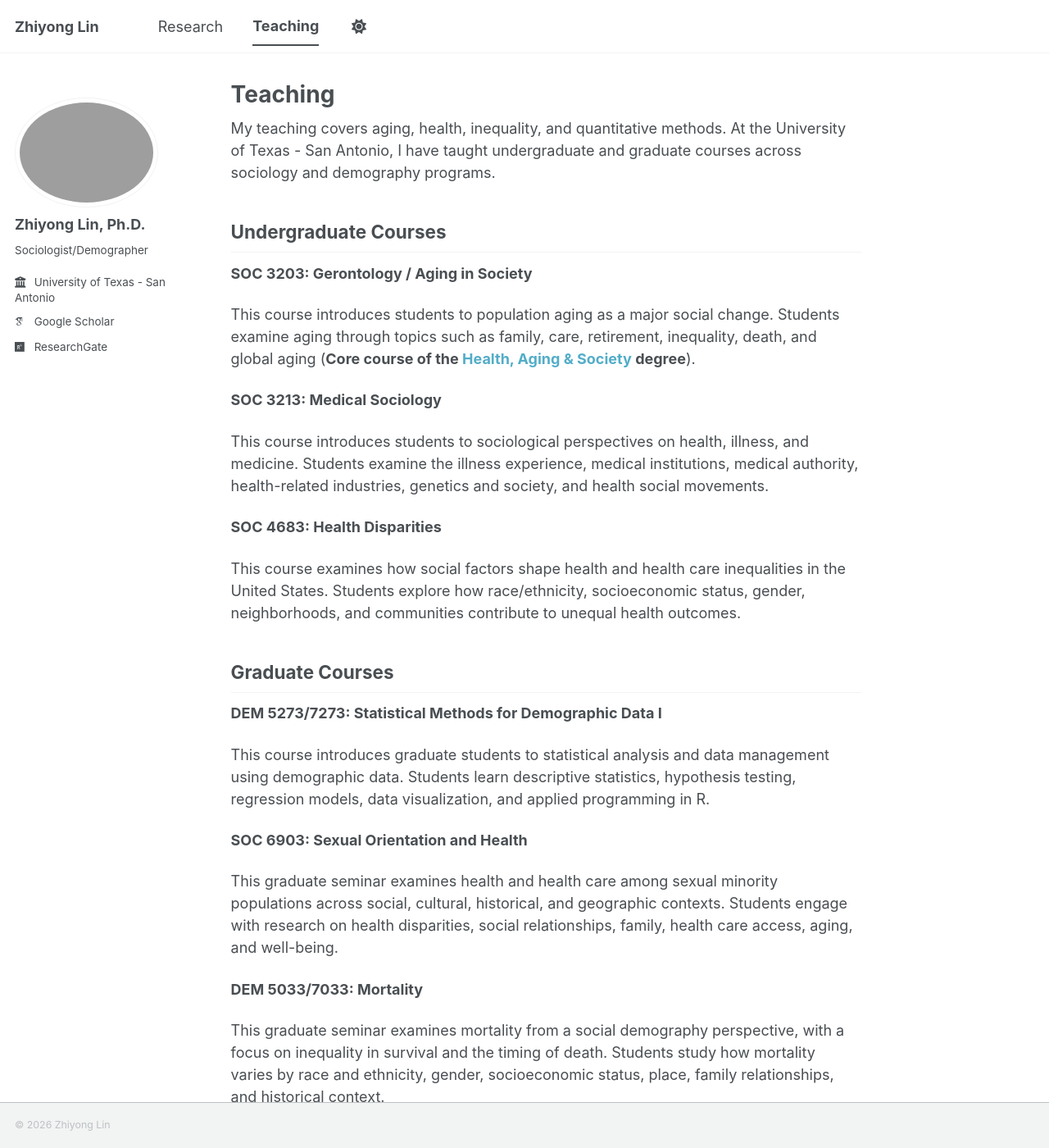
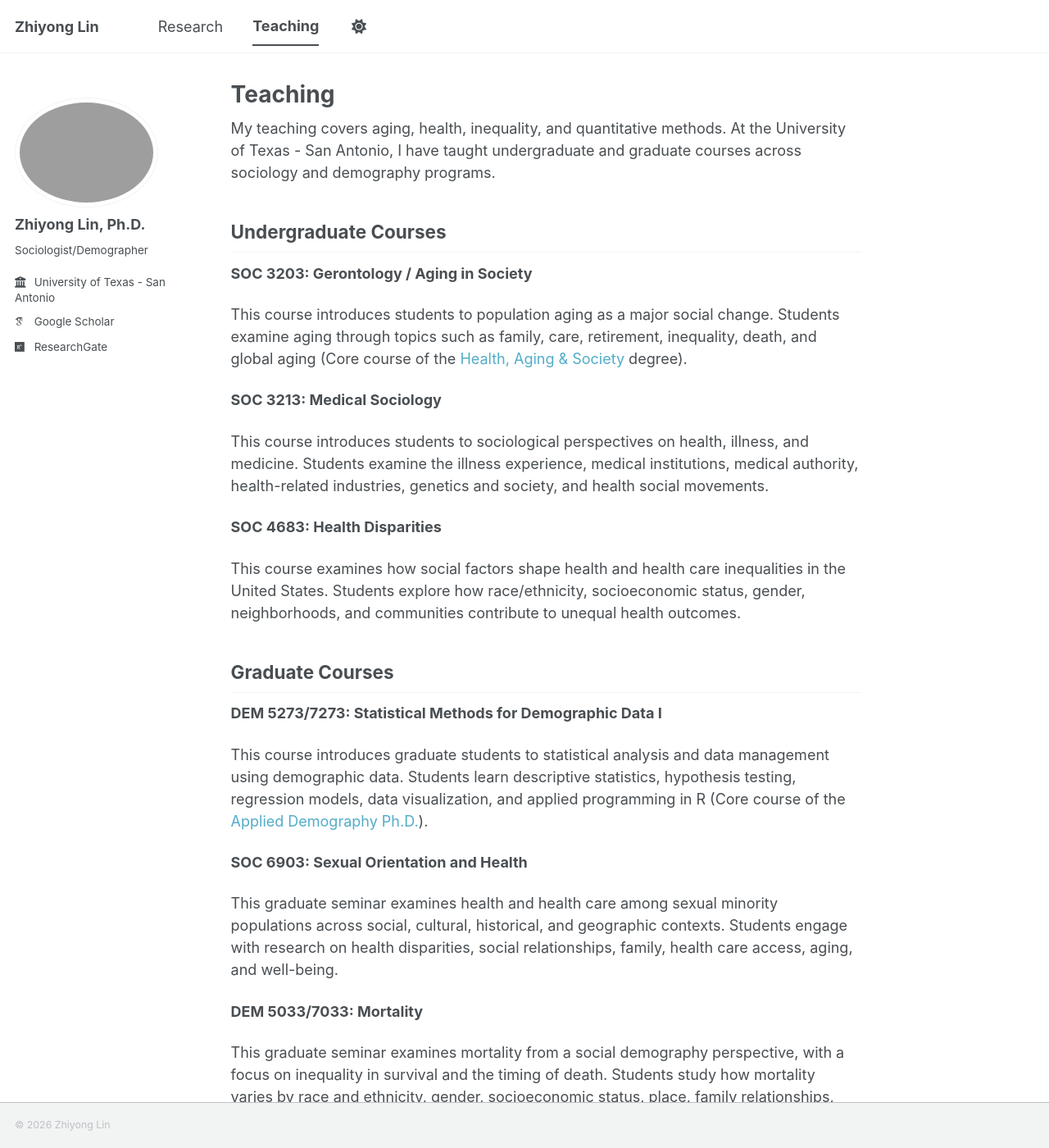
Before and after one commit to zhiyonglinsoc/zhiyonglinsoc.github.io, a Jekyll site: the page built from _pages/teaching.md, in a window 1280 px wide and 1400 px high. Shown: the whole window at 82% size. Built offline with Jekyll 4.4.1, drawn with Linux system fonts in a browser that asks for light colours; some web fonts are replaced; a script bundle is joined from its source files by our own code; library files that are not in the unit come from our copies.

Commit message:
update all

```diff
--- a/_pages/teaching.md
+++ b/_pages/teaching.md
@@ -10,7 +10,7 @@ My teaching covers aging, health, inequality, and quantitative methods. At the U
 
 **SOC 3203: Gerontology / Aging in Society**
 
-This course introduces students to population aging as a major social change. Students examine aging through topics such as family, care, retirement, inequality, death, and global aging (**Core course of the [Health, Aging & Society](https://future.utsa.edu/programs/undergraduate/health-aging-society/){:target="_blank"} degree**).
+This course introduces students to population aging as a major social change. Students examine aging through topics such as family, care, retirement, inequality, death, and global aging (Core course of the [Health, Aging & Society](https://future.utsa.edu/programs/undergraduate/health-aging-society/){:target="_blank"} degree).
 
 **SOC 3213: Medical Sociology**
 
@@ -24,7 +24,7 @@ This course examines how social factors shape health and health care inequalitie
 
 **DEM 5273/7273: Statistical Methods for Demographic Data I**
 
-This course introduces graduate students to statistical analysis and data management using demographic data. Students learn descriptive statistics, hypothesis testing, regression models, data visualization, and applied programming in R.
+This course introduces graduate students to statistical analysis and data management using demographic data. Students learn descriptive statistics, hypothesis testing, regression models, data visualization, and applied programming in R (Core course of the [Applied Demography Ph.D.](https://future.utsa.edu/programs/doctoral/applied-demography/){:target="_blank"}).
 
 **SOC 6903: Sexual Orientation and Health**
 
@@ -32,4 +32,4 @@ This graduate seminar examines health and health care among sexual minority popu
 
 **DEM 5033/7033: Mortality**
 
-This graduate seminar examines mortality from a social demography perspective, with a focus on inequality in survival and the timing of death. Students study how mortality varies by race and ethnicity, gender, socioeconomic status, place, family relationships, and historical context.
+This graduate seminar examines mortality from a social demography perspective, with a focus on inequality in survival and the timing of death. Students study how mortality varies by race and ethnicity, gender, socioeconomic status, place, family relationships, and historical context (Core course of the [Applied Demography Ph.D.](https://future.utsa.edu/programs/doctoral/applied-demography/){:target="_blank"}).
```
